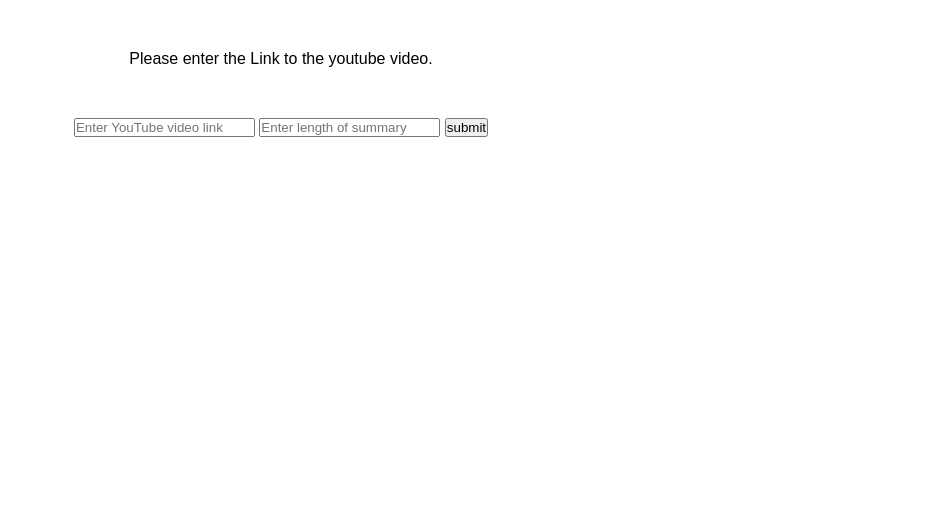
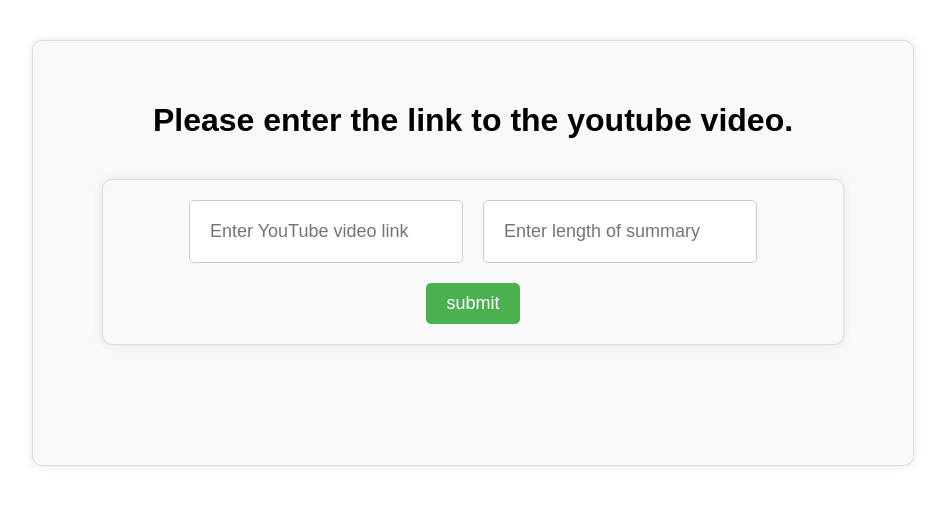
Before and after one commit to JoelPaterno/yt-summary, a Flask app: page / in a window 1280 px wide. Shown: the top 505 px of the page, without its empty margins (167-1112 px from the left). Run offline with Flask 3, Linux system fonts and the light colour scheme.

Commit message:
updated the UI

```diff
--- a/static/style.css
+++ b/static/style.css
@@ -1,16 +1,82 @@
-* {
-    box-sizing: border-box;
-    margin: 0;
-    padding: 0;
-    font-family: Arial, Helvetica, sans-serif;
+*{
+    font-family: Museo, sans-serif;
+    font-size: 16px;
 }
 
-.container-fluid {
-    width: 70%;
-    height: 90%;
+  h1 {
+    font-size: 32px;
+    font-weight: bold;
+    margin-bottom: 40px;
     display: flex;
     flex-direction: column;
-    justify-content: space-between;
     align-items: center;
-    padding: 50px;
+  }
+
+  label {
+    font-size: 18px;
+    margin-bottom: 10px;
+  }
+
+  input[type="url"], input[type="number"] {
+    font-size: 18px;
+    padding: 20px;
+    margin-bottom: 20px;
+    border: 1px solid #ccc;
+    border-radius: 5px;
+  }
+
+  input[type="url"] {
+    margin-right: 10px;
+  }
+
+  input[type="number"] {
+    margin-left: 10px;
+  }
+
+  input[type="submit"] {
+    font-size: 18px;
+    padding: 10px 20px;
+    background-color: #4CAF50; /* add a green background */
+    color: #fff; /* add white text */
+    border: none;
+    border-radius: 5px;
+    cursor: pointer;
+    transition: background-color 0.3s ease; /* add a smooth transition effect */
+    display: block;
+    margin: 0 auto
+  }
+
+  input[type="submit"]:hover {
+    background-color: #3e8e41; /* add a darker green background on hover */
+  }
+
+.container-fluid {
+    width: 800px; /* adjust the width to your liking */
+    margin: 40px auto;
+    padding: 40px;
+    background-color: #f9f9f9; /* add a light gray background */
+    border: 1px solid #ddd; /* add a light gray border */
+    border-radius: 10px; /* add a rounded corner effect */
+    box-shadow: 0 0 10px rgba(0, 0, 0, 0.1); /* add a subtle shadow effect */
 }
+
+.container {
+    width: 700px; /* adjust the width to your liking */
+    margin: 40px auto;
+    padding: 20px;
+    background-color: #f9f9f9; /* add a light gray background */
+    border: 1px solid #ddd; /* add a light gray border */
+    border-radius: 10px; /* add a rounded corner effect */
+    box-shadow: 0 0 10px rgba(0, 0, 0, 0.1); /* add a subtle shadow effect */
+}
+
+.form-container {
+    display: flex;
+    flex-direction: column;
+    align-items: center;
+  }
+
+.input-container {
+    display: flex;
+    align-items: center;
+}
--- a/templates/index.html
+++ b/templates/index.html
@@ -1,12 +1,16 @@
 {% extends "base.html" %}
 {% block title %}YouTube Summary{% endblock %}
 {% block content %}
-    Please enter the Link to the youtube video.
-    <div class ="container-fluid">
-        <form action="#" method="POST">
-            <input type="url" name="url" placeholder="Enter YouTube video link"/>
-            <input type="number" name="length" placeholder="Enter length of summary">
-            <input type="submit" value="submit"/>
-        </form>
+    <h1>Please enter the link to the youtube video.</h>
+    <div class ="container">
+        <div class="form-container">
+            <form action="#" method="POST">
+                <div class="input-container">
+                    <input type="url" name="url" placeholder="Enter YouTube video link"/>
+                    <input type="number" name="length" placeholder="Enter length of summary">
+                </div>
+                <input type="submit" value="submit"/>
+            </form>
+        </div>
     </div>
 {% endblock %}
```
